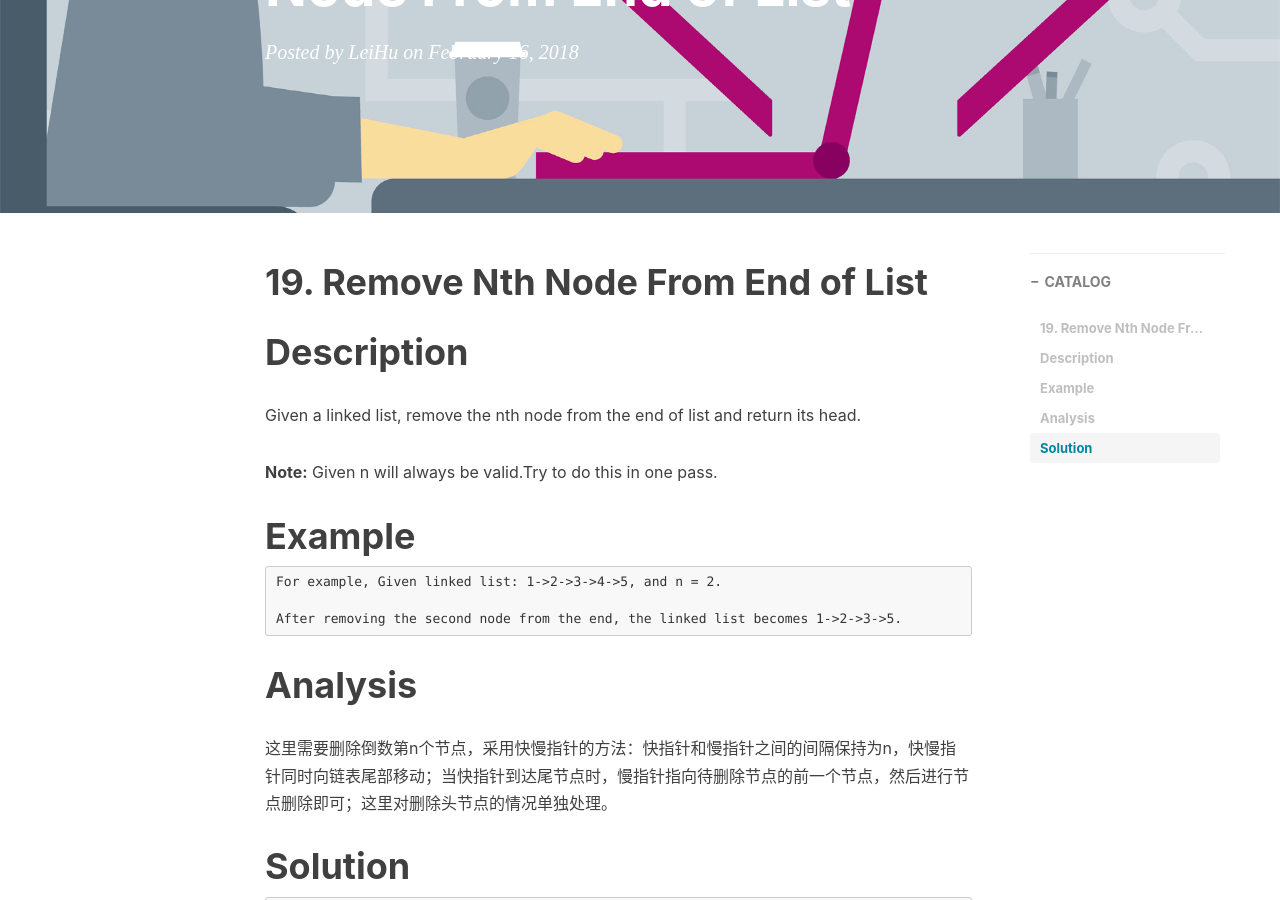
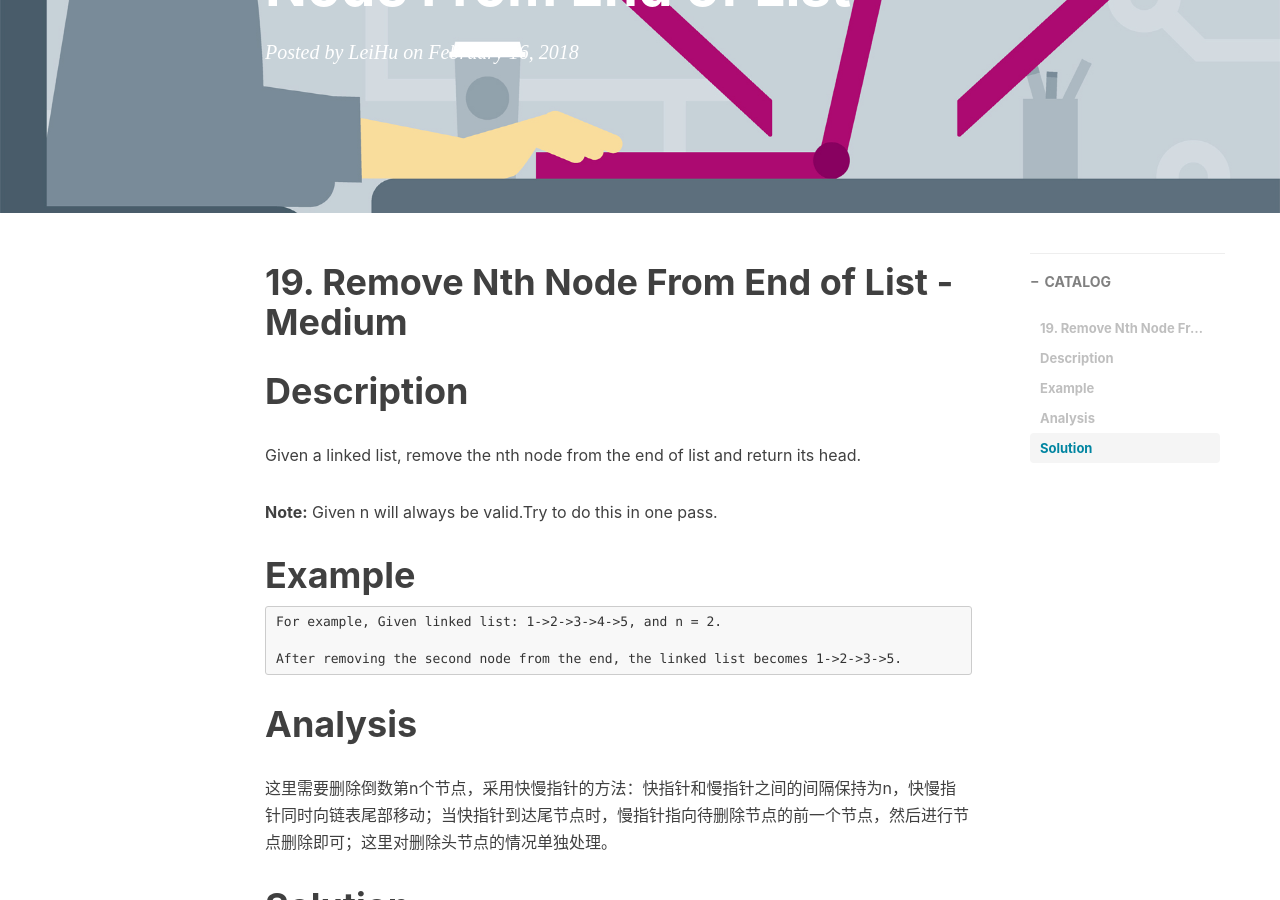
Before and after one commit to alistarhu/alistarhu.github.io, a Jekyll site: the page built from _posts/2018-02-16-LeetCode19-Remove Nth Node From End of List.md, in a window 1280 px wide and 900 px high, scrolled down 304 px. Built offline with Jekyll 4.4.1, drawn with Linux system fonts in a browser that asks for light colours; nearby versions of some CDN libraries; comment, search, counter and statistics services are not loaded.

Commit message:
Update 2018-02-16-LeetCode19-Remove Nth Node From End of List.md

```diff
--- a/_posts/2018-02-16-LeetCode19-Remove Nth Node From End of List.md
+++ b/_posts/2018-02-16-LeetCode19-Remove Nth Node From End of List.md
@@ -9,7 +9,7 @@ catalog: true
 tags:
     - LeetCode
 ---
-# 19. Remove Nth Node From End of List
+# 19. Remove Nth Node From End of List - Medium
 
 # Description
 Given a linked list, remove the nth node from the end of list and return its head.
```
